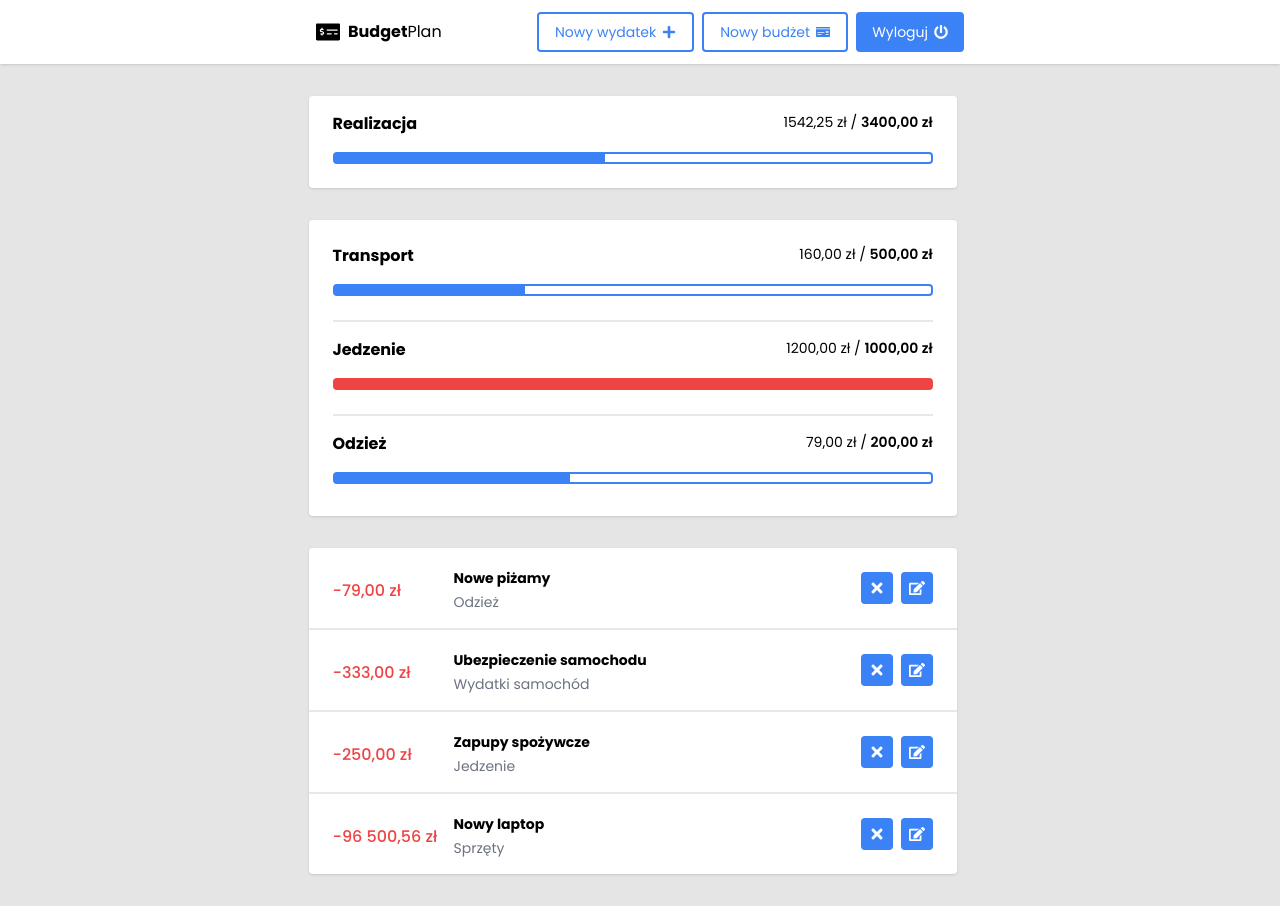
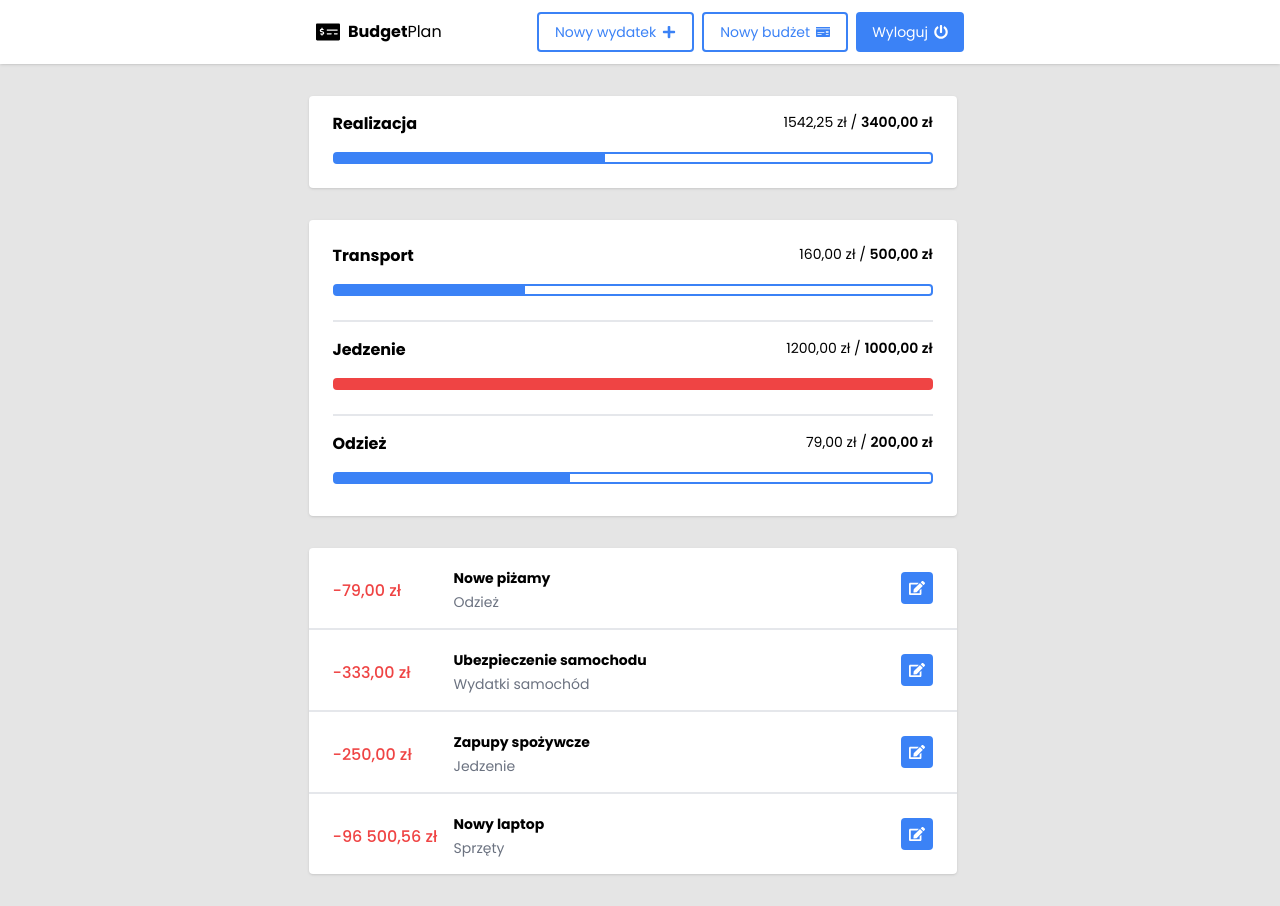
Before and after one commit to grzegorzpokorski/budget-plan, a Next.js app: page / in a window 1280 px wide. Built offline with nearby package versions, Linux system fonts and the light colour scheme.

Commit message:
feat: remove delete button from ExpensesItem

```diff
--- a/src/components/molecules/ExpensesItem/ExpensesItem.tsx
+++ b/src/components/molecules/ExpensesItem/ExpensesItem.tsx
@@ -26,10 +26,6 @@ export const ExpensesItem = ({
       </div>
       <div className="flex flex-col md:flex-row gap-2 ml-auto my-auto">
         <Button size="square">
-          <span className="sr-only">usuń</span>
-          <FaPlus className="rotate-45" />
-        </Button>
-        <Button size="square">
           <span className="sr-only">edytuj</span>
           <FaEdit />
         </Button>
```
